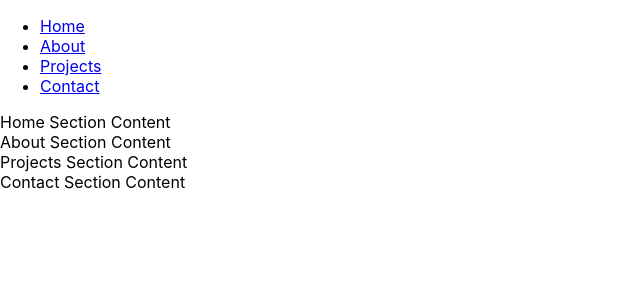
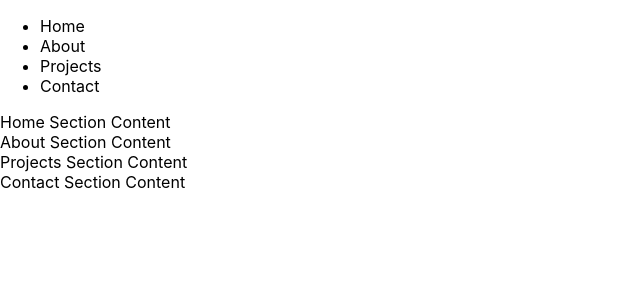
Before and after one commit to IndexDuo/indexduo.github.io-archived, a React (Create React App) app: page / in a window 1280 px wide. Shown: the top 300 px of the page, without its empty margins (0-640 px from the left). Built offline with nearby package versions, Linux system fonts and the light colour scheme.

Commit message:
Feb 16, 2024, 11:47 PM

```diff
--- a/src/App.jsx
+++ b/src/App.jsx
@@ -1,5 +1,6 @@
 import logo from './logo.svg';
 import './App.css';
+import { Link, Element } from 'react-scroll'; //import link and element to scroll to different sections of the page
 
 // import { BrowserRouter as Router, Routes, Route } from 'react-router-dom'; //import browser router to navigate between pages
 import Home from './components/Home/Home';
@@ -12,16 +13,16 @@ function App() {
     <div>
       <nav>
         <ul>
-          <li><a href="#home">Home</a></li>
-          <li><a href="#about">About</a></li>
-          <li><a href="#projects">Projects</a></li>
-          <li><a href="#contact">Contact</a></li>
+          <li><Link to="home" smooth={true} duration={500}>Home</Link></li>
+          <li><Link to="about" smooth={true} duration={500}>About</Link></li>
+          <li><Link to="projects" smooth={true} duration={500}>Projects</Link></li>
+          <li><Link to="contact" smooth={true} duration={500}>Contact</Link></li>
         </ul>
       </nav>
-      <section id="home">Home Section Content</section>
-      <section id="about">About Section Content</section>
-      <section id="projects">Projects Section Content</section>
-      <section id="contact">Contact Section Content</section>
+      <Element name="home">Home Section Content</Element>
+      <Element name="about">About Section Content</Element>
+      <Element name="projects">Projects Section Content</Element>
+      <Element name="contact">Contact Section Content</Element>
     </div>
   );
 }
```
